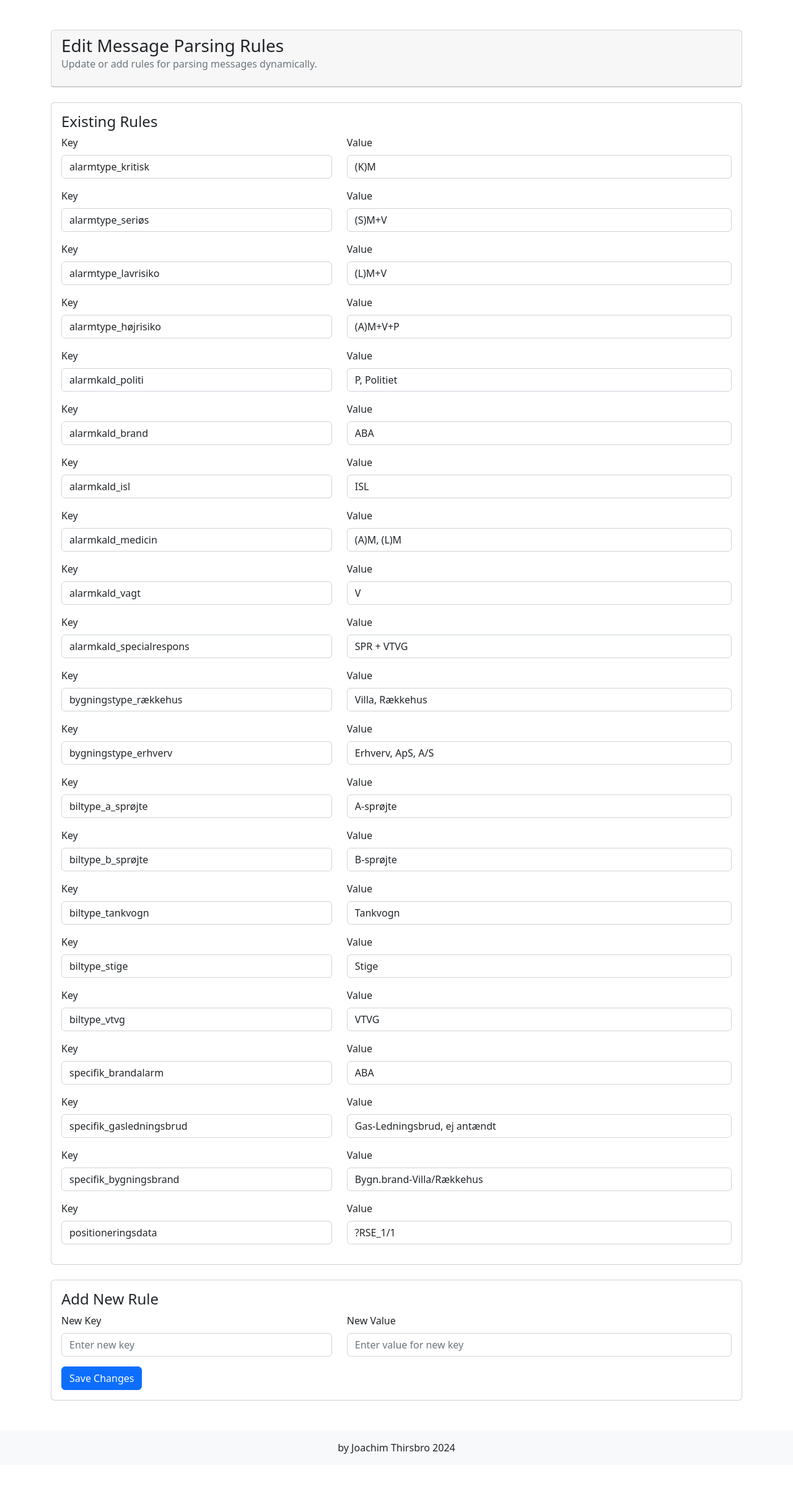
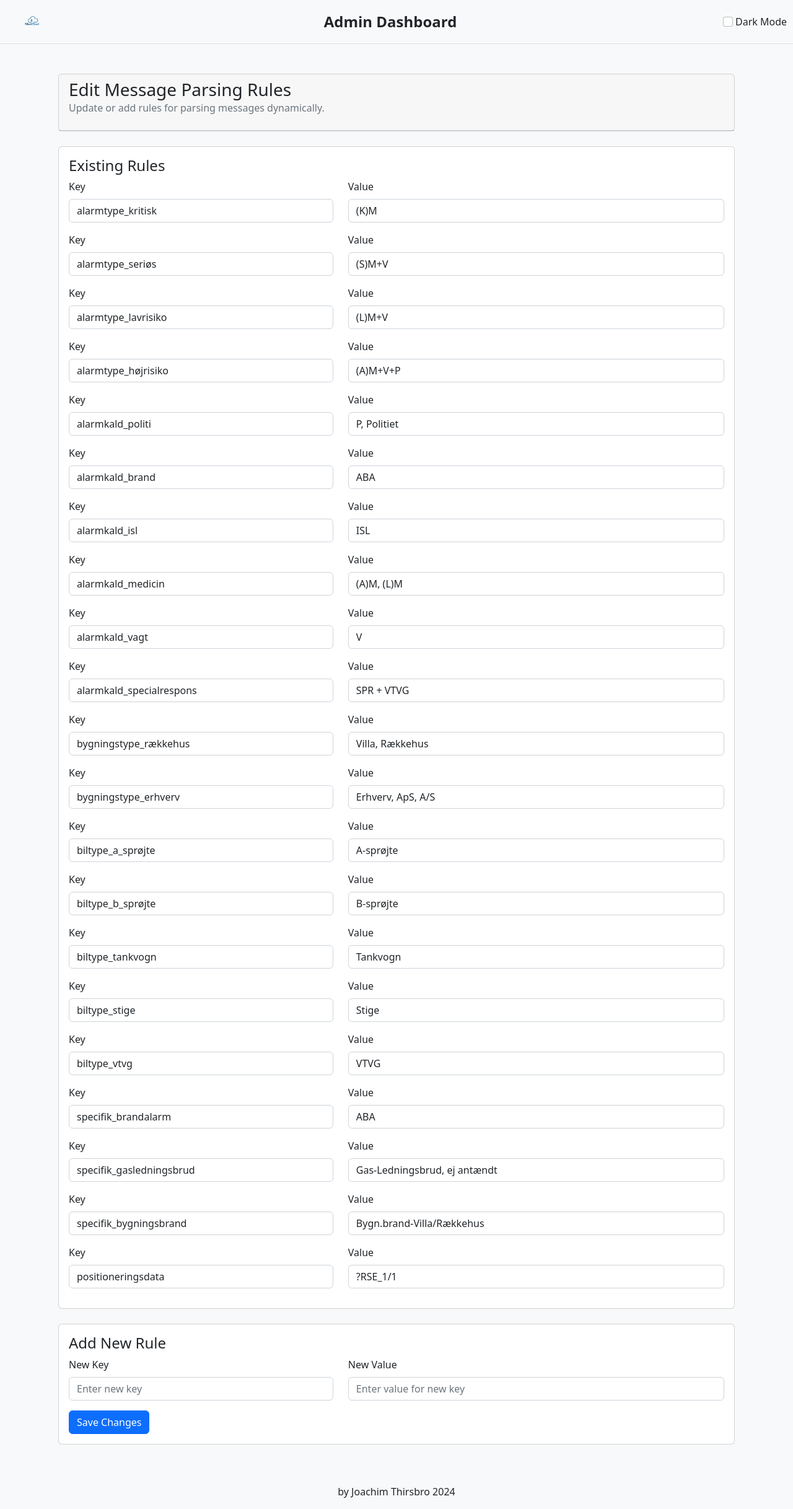
Before and after one commit to joachimth/PythonPagerTelegramForwarder, a Flask app: page /edit_message_parsing in a window 1280 px wide. Shown: the whole page at 62% size. Before the commit the page ends 2346 px from the top, so only its background shows below. Run offline with Flask 2, Linux system fonts and the light colour scheme; the visitor is signed in with stand-in values (Sample User, id 1).

Commit message:
Update header.html

```diff
--- a/templates/header.html
+++ b/templates/header.html
@@ -7,4 +7,57 @@
     <title>Admin Dashboard</title>
     <link href="https://cdn.jsdelivr.net/npm/bootstrap@5.2.3/dist/css/bootstrap.min.css" rel="stylesheet" integrity="sha384-rbsA2VBKQhggwzxH7pPCaAqO46MgnOM80zW1RWuH61DGLwZJEdK2Kadq2F9CUG65" crossorigin="anonymous">
     <link rel="shortcut icon" href="{{ url_for('static', filename='favicon.ico') }}">
+    <style>
+        body.light-mode {
+            background-color: #f8f9fa;
+            color: #212529;
+        }
+
+        body.dark-mode {
+            background-color: #212529;
+            color: #f8f9fa;
+        }
+
+        .toggle-switch {
+            cursor: pointer;
+        }
+
+        #logo {
+            height: 50px; /* Juster logoets højde */
+        }
+
+        .header {
+            display: flex;
+            align-items: center;
+            justify-content: space-between;
+            padding: 10px;
+        }
+
+        .header-title {
+            flex-grow: 1;
+            text-align: center;
+            font-size: 1.5rem;
+            font-weight: bold;
+        }
+    </style>
 </head>
+
+<body class="light-mode">
+    <!-- Header -->
+    <header class="header bg-light border-bottom">
+        <!-- Logo -->
+        <div>
+            <img id="logo" src="{{ url_for('static', filename='logo.png') }}" alt="Logo">
+        </div>
+        <!-- Titel -->
+        <div class="header-title">Admin Dashboard</div>
+        <!-- Dark/Light Mode Toggle -->
+        <div>
+            <label class="form-check-label toggle-switch">
+                <input type="checkbox" id="themeToggle" class="form-check-input">
+                Dark Mode
+            </label>
+        </div>
+    </header>
+
+    <div class="container mt-4">
```
